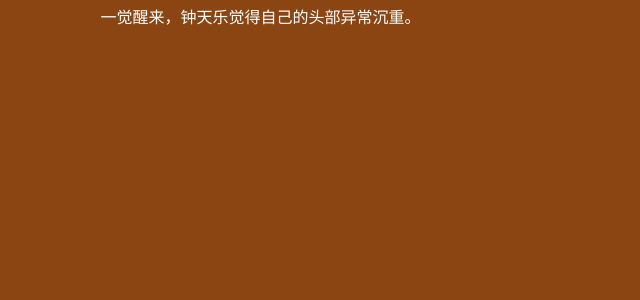
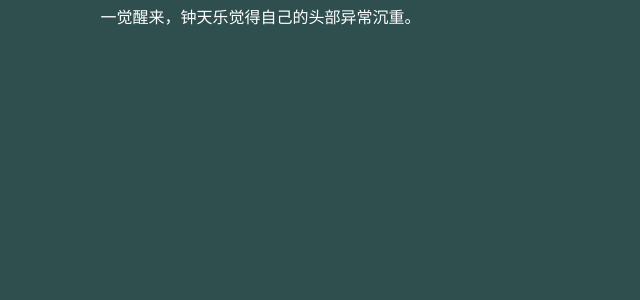
Before and after one commit to guyaqi/ztl_project, a Vue app: page / in a window 1280 px wide. Shown: the top 300 px of the page, without its empty margins (0-640 px from the left). Built offline with nearby package versions, Linux system fonts and the light colour scheme.

Commit message:
add deploy.sh

```diff
--- a/public/TestStory.json
+++ b/public/TestStory.json
@@ -29,11 +29,11 @@
             "variable": "wait",
             "choices":[
                 {
-                    "id": 0,
+                    "value": 0,
                     "text": "探索周围环境"
                 },
                 {
-                    "id": 1,
+                    "value": 1,
                     "text": "静静等待"
                 }
             ]
--- a/src/components/Choose.vue
+++ b/src/components/Choose.vue
@@ -1,6 +1,6 @@
 <template>
     <div v-if="!used">
-        <button v-for="item in choices" v-bind:key="item.id" @click.stop="action(item.id)">{{item.text}}</button>
+        <button v-for="item in choices" v-bind:key="item.value" @click.stop="action(item.value)">{{item.text}}</button>
     </div>
 </template>
 
--- a/src/components/GameView.vue
+++ b/src/components/GameView.vue
@@ -208,7 +208,7 @@
     #GameView {
         height: 100vh;
         overflow: auto;
-        background-color: saddlebrown;
+        background-color: darkslategrey;
     }
     .text {
         margin: .25rem;
```
Also changed, not shown: 1 other file (tests, documents, lock files or other folders).
